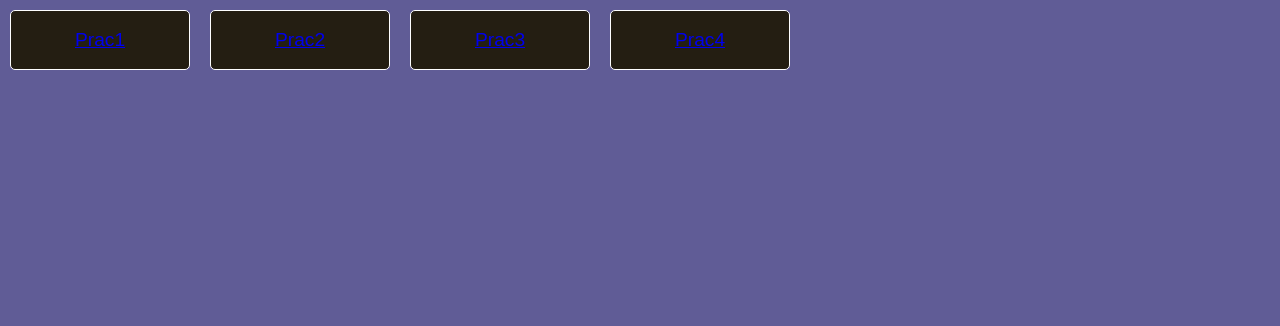
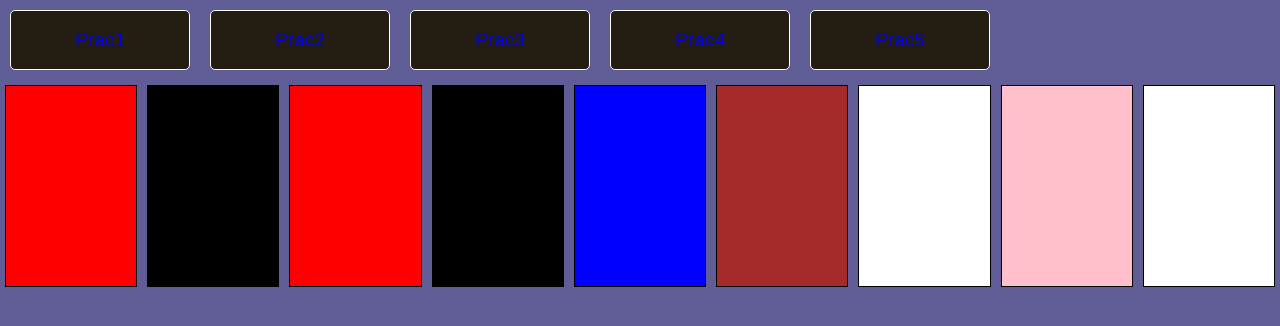
Before and after one commit to aks318/reactjs-small-projects, a React (Create React App) app: page /prac5 in a window 1280 px wide. Shown: the top 326 px of the page. Built offline with nearby package versions, Linux system fonts and the light colour scheme.

Commit message:
color boxSearch initialized

```diff
--- a/src/App.js
+++ b/src/App.js
@@ -4,6 +4,7 @@ import BoxContent from "./component/prac1/BoxContent";
 import Stopwatch from './component/prac2/StopWatch';
 import TableForm from './component/prac3/TableForm';
 import AgeIncrement from './component/prac4/AgeIncrement';
+import BoxSearch from './component/prac5/BoxSearch';
 
 function App() {
   return (
@@ -14,6 +15,7 @@ function App() {
         <button><Link  to = '/prac2'>Prac2</Link></button>
         <button><Link  to = '/prac3'>Prac3</Link></button>
         <button><Link  to = '/prac4'>Prac4</Link></button>
+        <button><Link  to = '/prac5'>Prac5</Link></button>
 
 
       <Switch>
@@ -25,6 +27,7 @@ function App() {
 
         <Route exact path = '/prac3'><TableForm /></Route>
         <Route exact path = '/prac4'><AgeIncrement /></Route>
+        <Route exact path = '/prac5'><BoxSearch /></Route>
       </Switch>
       </Router>
 
--- /dev/null
+++ b/src/component/prac5/BoxSearch.js
@@ -0,0 +1,25 @@
+import React from 'react'
+
+function BoxSearch() {
+    var arrColor = ['red' , 'black','red' , 'black','blue' ,'brown' ,'white', 'pink', 'white']
+    const styleObj = {
+        width : '200px',
+        height : '200px',
+        border : '1px solid black',
+        margin : '5px'
+
+    }
+    return (
+        <div style = {{display : 'flex'}}>
+            {arrColor.map(color =>{
+                return(
+                    <div style = {{...styleObj , backgroundColor : `${color}`}}>
+
+                    </div>
+                )
+            })}
+        </div>
+    )
+}
+
+export default BoxSearch
```
